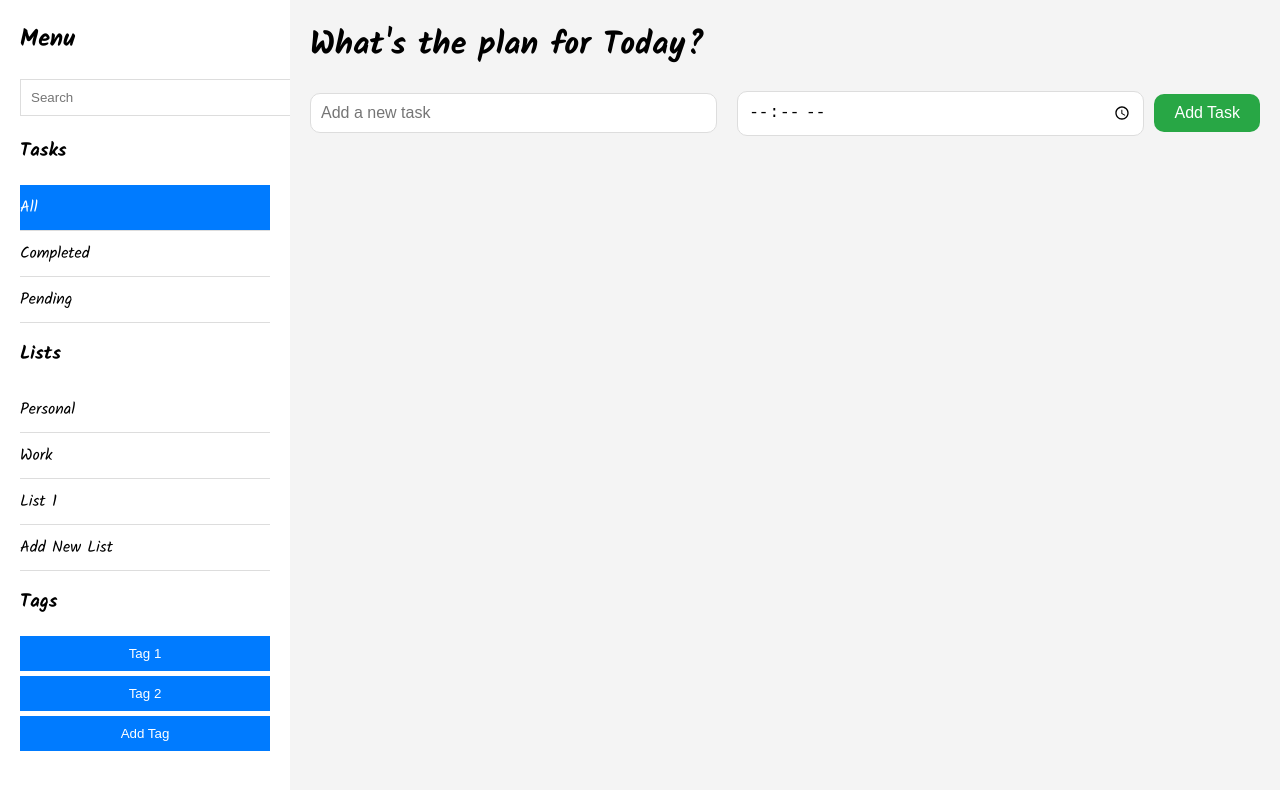
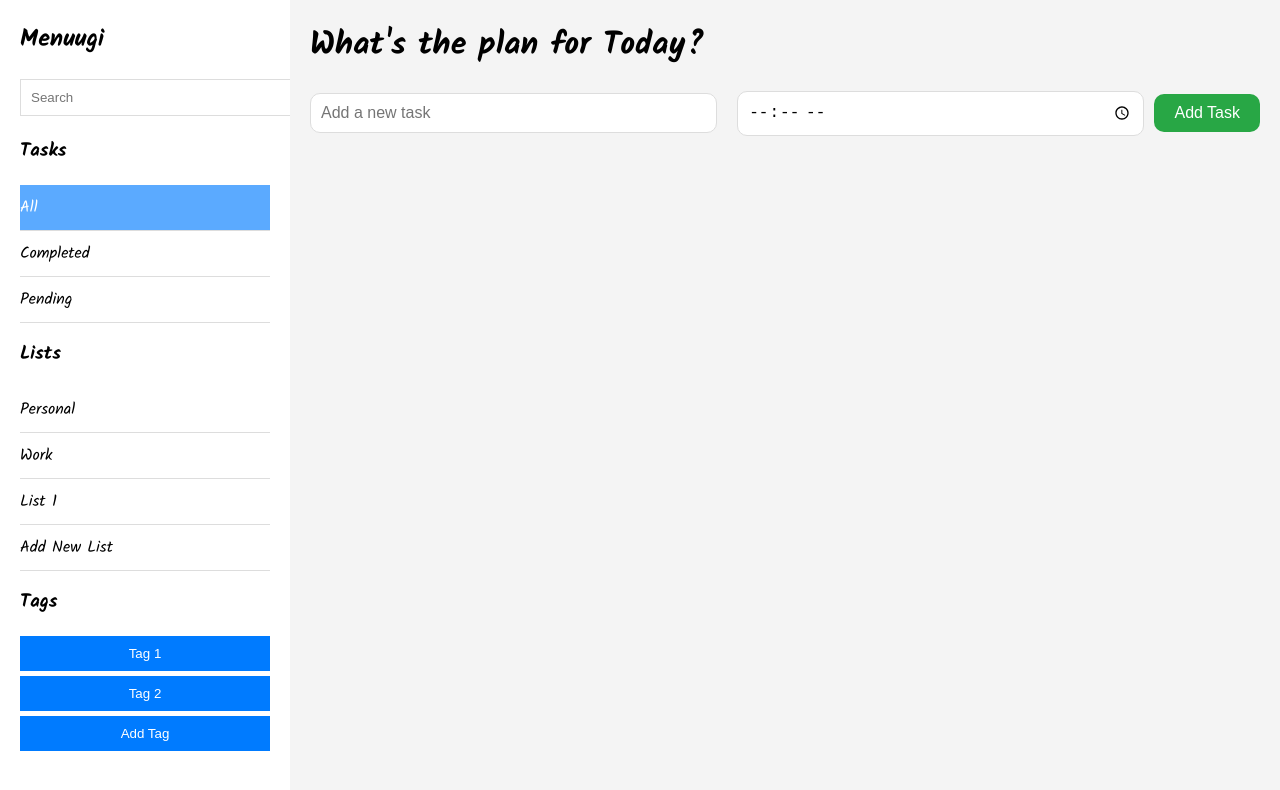
Before and after one commit to nandinik2001/task_manager_site, a plain HTML site: page task-management/index.html in a window 1280 px wide. Both pictures are taken after a click on the item "All". Drawn offline with Linux system fonts and the light colour scheme.

Commit message:
Changed color

```diff
--- a/task-management/index.html
+++ b/task-management/index.html
@@ -12,7 +12,7 @@
 <body>
   <div class="container">
     <aside class="sidebar">
-      <h2>Menu</h2>
+      <h2>Menuugi</h2>
       <input type="text" id="search-input" placeholder="Search">
       <div class="tasks">
         <h3>Tasks</h3>
--- a/task-management/styles.css
+++ b/task-management/styles.css
@@ -43,7 +43,7 @@ body {
   }
 
   .sidebar ul li.active {
-    background-color: #007bff;
+    background-color: #007bffa4;
     color: white;
   }
 
```
